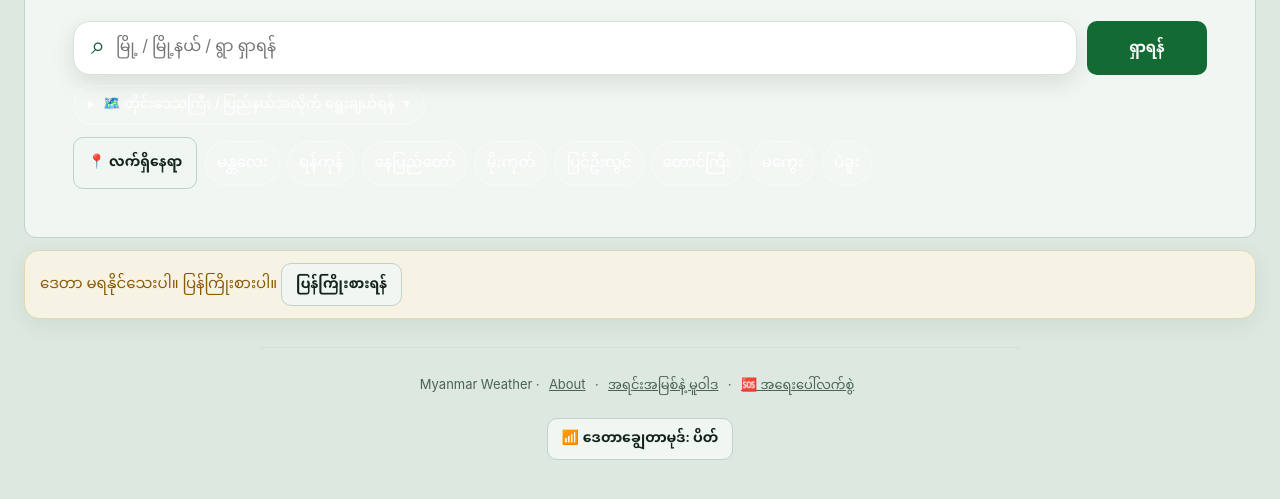
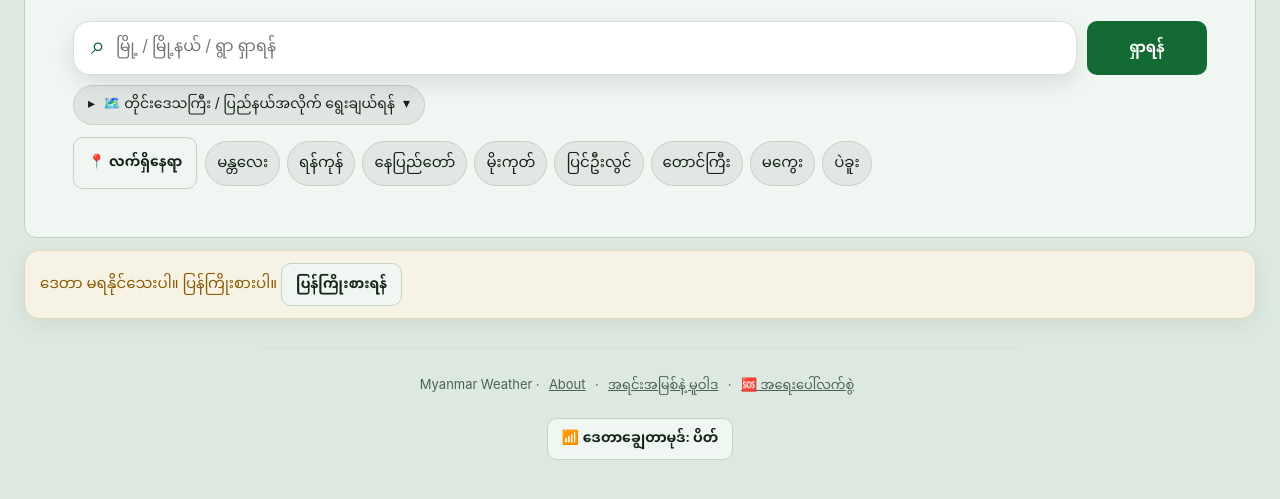
Before and after one commit to han090-cs/safeguard-myanmar, a website: page weather.html in a window 1280 px wide. Shown: the part 393-892 px from the top of the page. Drawn offline with Linux system fonts and the light colour scheme; no server answers.

Commit message:
Fix region picker vanishing on the light hero
The pro theme made the search hero light, but the region-picker toggle and the recent-place chips kept their dark-hero styling (white on translucent white) and became invisible on it. Give both ink-on-light styling scoped to the search hero (pro.css).

```diff
--- a/pro.css
+++ b/pro.css
@@ -204,6 +204,10 @@ body .search-hero {
 }
 body .search-hero h1 { color: var(--pro-ink) !important; }
 body .search-hero p, body .search-hero .eyebrow { color: var(--pro-muted) !important; }
+/* the region-picker toggle and the recent-place chips kept their dark-hero
+   styling (white on translucent white) and vanished on the light hero */
+body .search-hero .picker-more>summary { background: rgba(127,127,127,.14) !important; color: var(--pro-ink) !important; border-color: var(--pro-line) !important; }
+body .search-hero .chip { background: rgba(127,127,127,.12) !important; color: var(--pro-ink) !important; border-color: var(--pro-line) !important; }
 
 /* ---------- icons: the moon / gear emoji buttons become line icons that follow the text colour ---------- */
 body #themeToggle, body #topMoreBtn { font-size: 0 !important; }
```
